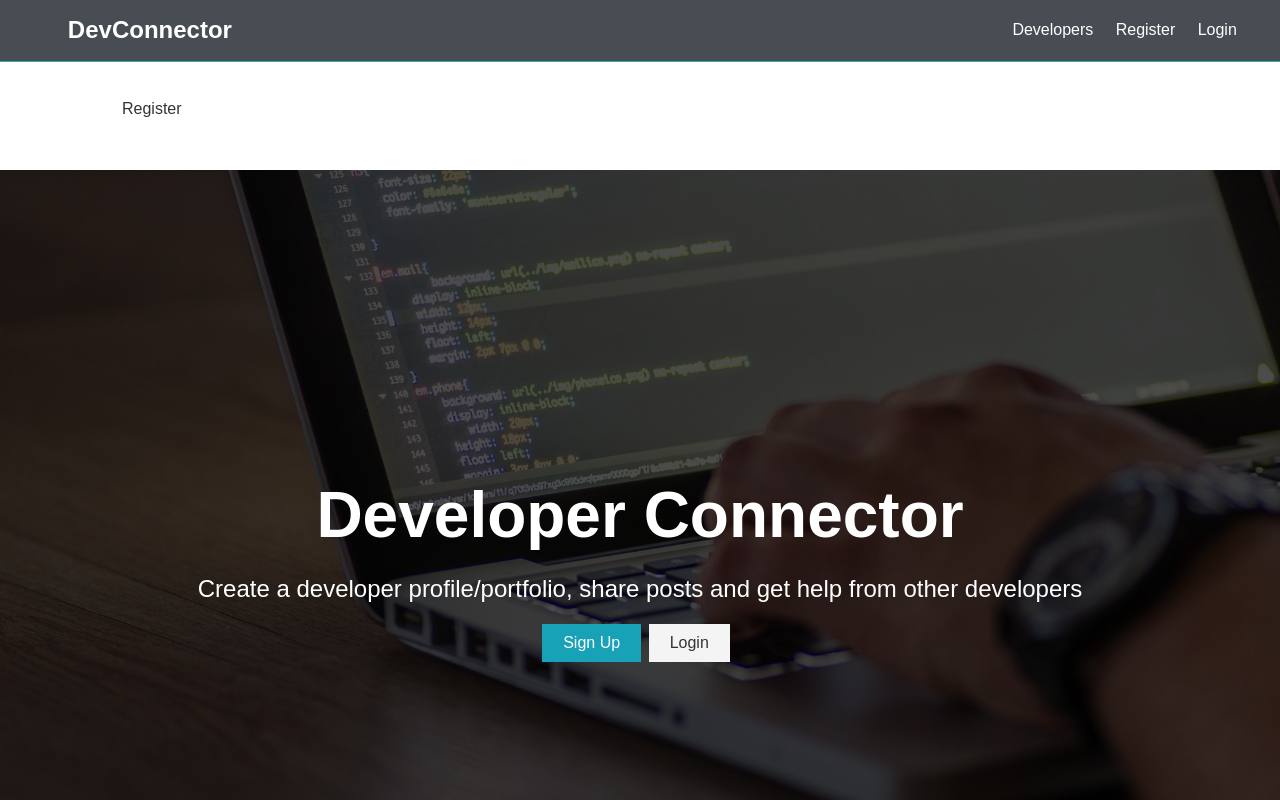
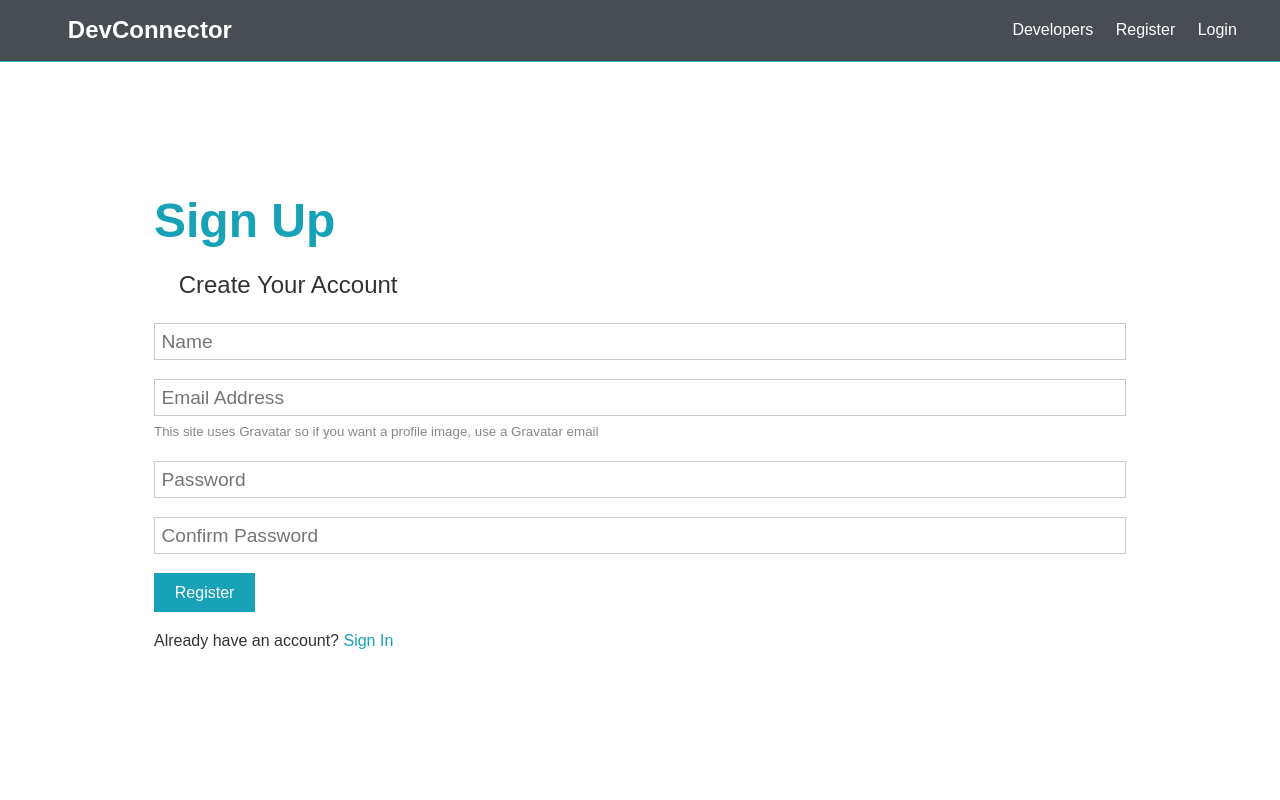
Before and after one commit to TBetcha/connector, a React (Create React App) app in the folder client/: page /register in a window 1280 px wide. Shown: the top 800 px of the page. Built offline with nearby package versions, Linux system fonts and the light colour scheme.

Commit message:
completed form routing for sign up/sign in process

```diff
--- a/client/src/App.js
+++ b/client/src/App.js
@@ -1,6 +1,6 @@
 /** @format */
 
-import React, { fragment } from 'react'
+import React, { Fragment } from 'react'
 import { BrowserRouter as Router, Route, Switch } from 'react-router-dom'
 import Navbar from './components/layout/Navbar'
 import Register from './components/auth/Register'
@@ -10,16 +10,16 @@
 
 const App = () => (
 	<Router>
-		<fragment className='App'>
+		<Fragment>
 			<Navbar />
+			<Route exact path='/' component={Landing} />
 			<section className='container'>
 				<Switch>
 					<Route exact path='/register' component={Register} />
 					<Route exact path='/login' component={Login} />
 				</Switch>
 			</section>
-			<Landing />
-		</fragment>
+		</Fragment>
 	</Router>
 )
 
--- a/client/src/components/auth/Login.js
+++ b/client/src/components/auth/Login.js
@@ -1,9 +1,63 @@
+/** @format */
 /** @format */
 
-import React from 'react'
+import React, { useState, Fragment } from 'react'
+import { useHistory } from 'react-router-dom'
+import { Link } from 'react-router-dom'
 
 const Login = () => {
-	return <div>Login</div>
+	const [formData, setFormData] = useState({
+		name: '',
+		email: '',
+		password: '',
+		password2: '',
+	})
+
+	const { name, email, password, password2 } = formData
+
+	const onChange = (e) => setFormData({ ...formData, [e.target.name]: e.target.value })
+
+	const onSubmit = async (e) => {
+		e.preventDefault()
+		console.log('SUCCESS')
+	}
+
+	return (
+		<Fragment>
+			{' '}
+			<section className='container'>
+				<h1 className='large text-primary'>Sign Up</h1>
+				<p className='lead'>
+					<i className='fas fa-user'></i> Sign Into Your Account
+				</p>
+				<form className='form' onSubmit={(e) => onSubmit(e)}>
+					<div className='form-group'>
+						<input
+							type='email'
+							placeholder='Email Address'
+							name='email'
+							value={email}
+							onChange={(e) => onChange(e)}
+						/>
+					</div>
+					<div className='form-group'>
+						<input
+							type='password'
+							placeholder='Password'
+							name='password'
+							value={password}
+							onChange={(e) => onChange(e)}
+							minLength='6'
+						/>
+					</div>
+					<input type='submit' className='btn btn-primary' value='Register' />
+				</form>
+				<p className='my-1'>
+					Don't have an account? <Link to='/register'>Sign Up</Link>
+				</p>
+			</section>
+		</Fragment>
+	)
 }
 
 export default Login
--- a/client/src/components/auth/Register.js
+++ b/client/src/components/auth/Register.js
@@ -1,9 +1,89 @@
 /** @format */
 
-import React from 'react'
+import React, { useState, Fragment } from 'react'
+import { useHistory } from 'react-router-dom'
+import { Link } from 'react-router-dom'
+const Register = () => {
+	const [formData, setFormData] = useState({
+		name: '',
+		email: '',
+		password: '',
+		password2: '',
+	})
 
-const Register = () => {
-	return <div>Register</div>
+	const { name, email, password, password2 } = formData
+
+	const onChange = (e) => setFormData({ ...formData, [e.target.name]: e.target.value })
+
+	const onSubmit = async (e) => {
+		e.preventDefault()
+		if (password != password2) {
+			console.log('Passwords do not match')
+		} else {
+			console.log('SUCCESS')
+		}
+	}
+
+	return (
+		<Fragment>
+			{' '}
+			<section className='container'>
+				<h1 className='large text-primary'>Sign Up</h1>
+				<p className='lead'>
+					<i className='fas fa-user'></i> Create Your Account
+				</p>
+				<form className='form' onSubmit={(e) => onSubmit(e)}>
+					<div className='form-group'>
+						<input
+							type='text'
+							placeholder='Name'
+							name='name'
+							required
+							value={name}
+							onChange={(e) => onChange(e)}
+						/>
+					</div>
+					<div className='form-group'>
+						<input
+							type='email'
+							placeholder='Email Address'
+							name='email'
+							value={email}
+							onChange={(e) => onChange(e)}
+						/>
+
+						<small className='form-text'>
+							This site uses Gravatar so if you want a profile image, use a Gravatar email
+						</small>
+					</div>
+					<div className='form-group'>
+						<input
+							type='password'
+							placeholder='Password'
+							name='password'
+							value={password}
+							onChange={(e) => onChange(e)}
+							minLength='6'
+						/>
+					</div>
+					<div className='form-group'>
+						<input
+							type='password'
+							placeholder='Confirm Password'
+							minLength='6'
+							name='password2'
+							value={password2}
+							onChange={(e) => onChange(e)}
+						/>
+					</div>
+					<input type='submit' className='btn btn-primary' value='Register' />
+				</form>
+				<p className='my-1'>
+					Already have an account? <Link to='/login'>Sign In</Link>
+				</p>
+			</section>
+		</Fragment>
+	)
 }
 
 export default Register
--- a/client/src/components/layout/Landing.js
+++ b/client/src/components/layout/Landing.js
@@ -1,6 +1,7 @@
 /** @format */
 
 import React from 'react'
+import { Link } from 'react-router-dom'
 
 const Landing = () => {
 	return (
@@ -13,12 +14,12 @@
 						developers
 					</p>
 					<div className='buttons'>
-						<a href='register.html' className='btn btn-primary'>
+						<Link to='/register' className='btn btn-primary'>
 							Sign Up
-						</a>
-						<a href='login.html' className='btn btn-light'>
+						</Link>
+						<Link to='/login' className='btn btn-light'>
 							Login
-						</a>
+						</Link>
 					</div>
 				</div>
 			</div>
--- a/client/src/components/layout/Navbar.js
+++ b/client/src/components/layout/Navbar.js
@@ -1,24 +1,25 @@
 /** @format */
 
 import React from 'react'
+import { Link } from 'react-router-dom'
 
 const Navbar = () => {
 	return (
 		<nav className='navbar bg-dark'>
 			<h1>
-				<a href='index.html'>
+				<Link to='/'>
 					<i className='fas fa-code'></i> DevConnector
-				</a>
+				</Link>
 			</h1>
 			<ul>
 				<li>
-					<a href='profiles.html'>Developers</a>
+					<Link to='!#'>Developers</Link>
 				</li>
 				<li>
-					<a href='register.html'>Register</a>
+					<Link to='/register'>Register</Link>
 				</li>
 				<li>
-					<a href='login.html'>Login</a>
+					<Link to='/login'>Login</Link>
 				</li>
 			</ul>
 		</nav>
```
